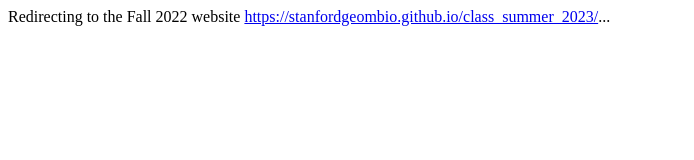
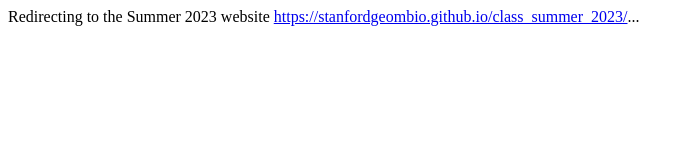
Before and after one commit to stanfordgeombio/stanfordgeombio.github.io, a plain HTML site: page index.html in a window 1280 px wide. Shown: the whole page, without its empty margins (0-694 px from the left). Drawn offline with Linux system fonts and the light colour scheme.

Commit message:
update year

```diff
--- a/index.html
+++ b/index.html
@@ -2,5 +2,5 @@
   <meta http-equiv="refresh" content="5; URL=https://stanfordgeombio.github.io/class_summer_2023/" />
 </head>
 <body>
-  <p>Redirecting to the Fall 2022 website <a href="https://stanfordgeombio.github.io/class_summer_2023/">https://stanfordgeombio.github.io/class_summer_2023/</a>...</p>
+  <p>Redirecting to the Summer 2023 website <a href="https://stanfordgeombio.github.io/class_summer_2023/">https://stanfordgeombio.github.io/class_summer_2023/</a>...</p>
 </body>
```
